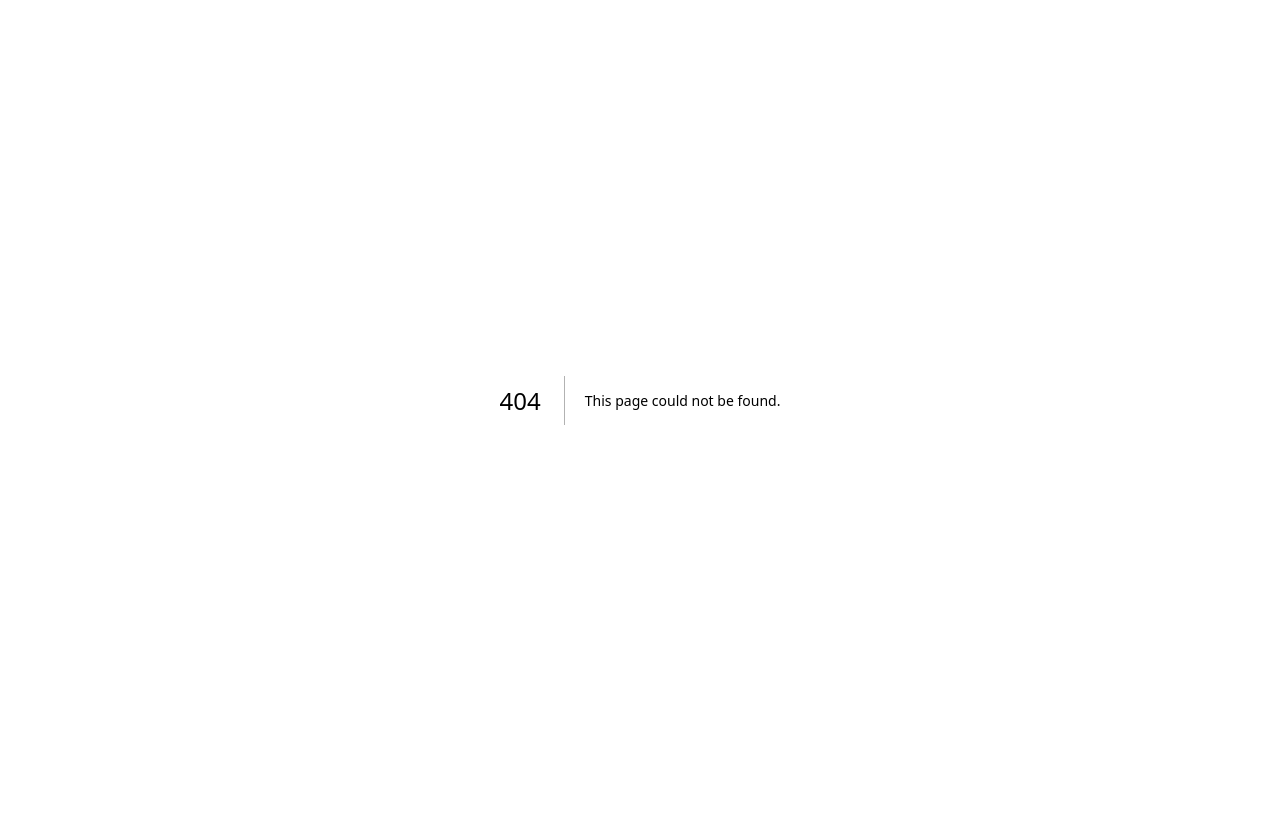
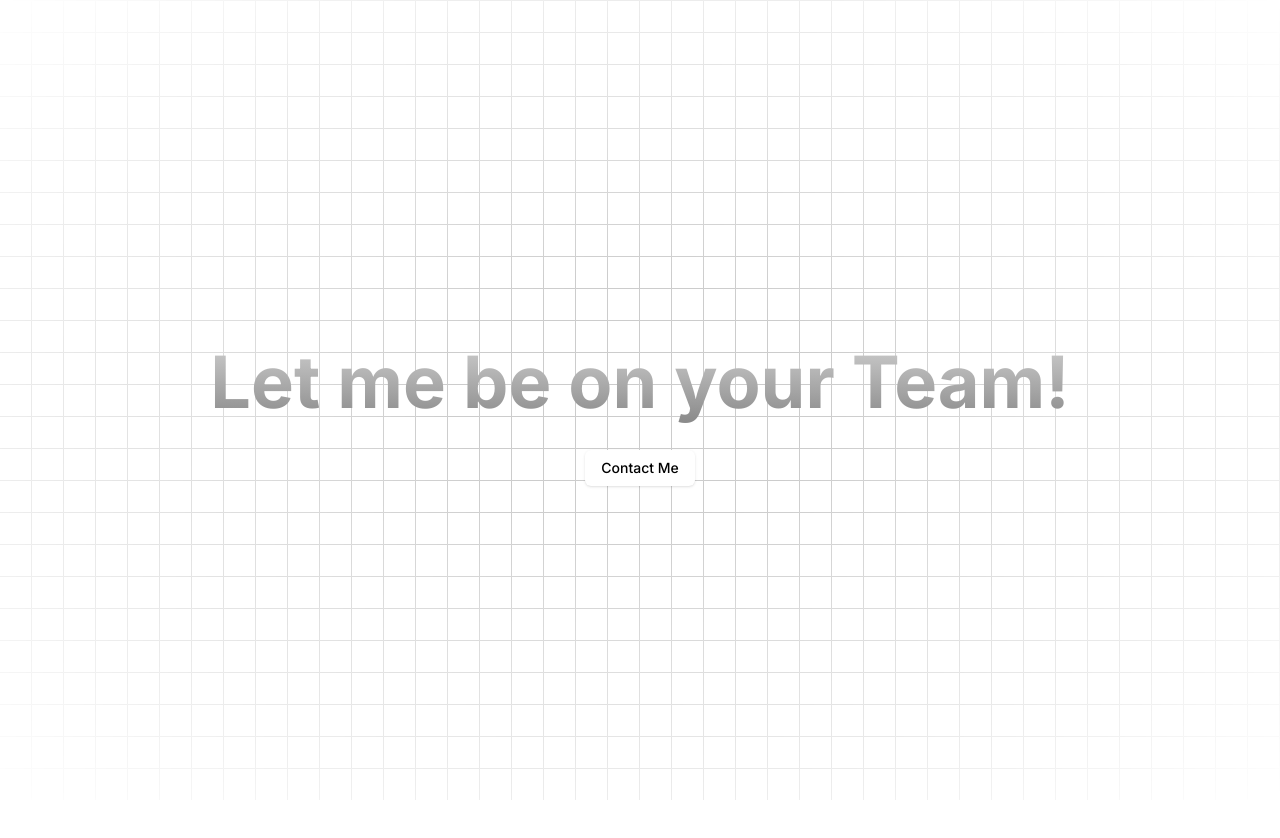
Before and after one commit to glenmiracle18/glens-portfolio, a Next.js app: page /gallery in a window 1280 px wide. Before the commit this address had no page. Shown: the top 838 px of the page. Before the commit the page ends 800 px from the top, so only its background shows below. Built offline with nearby package versions, Linux system fonts and the light colour scheme.

Commit message:
chore: refactoring components

```diff
--- /dev/null
+++ b/app/gallery/page.tsx
@@ -0,0 +1,25 @@
+import React from "react";
+import { Button } from "@/components/ui/button";
+
+const Gallery = () => {
+  return (
+    <div className="dark:bg-grid-white/[0.2] bg-grid-black/[0.2] relative mb-16 flex  h-[50rem] w-full items-center justify-center bg-white dark:bg-black">
+      {/* Radial gradient for the container to give a faded look */}
+      <div className="pointer-events-none absolute inset-0 flex items-center justify-center bg-white [mask-image:radial-gradient(ellipse_at_center,transparent_20%,black)] dark:bg-black"></div>
+      {/* all the elements in here will be placed on the background */}
+      <div className="flex flex-col items-center justify-center">
+        <p className="relative z-20 bg-gradient-to-b from-neutral-200 to-neutral-500 bg-clip-text py-8 text-4xl font-bold text-transparent sm:text-7xl">
+          Let me be on your Team!
+        </p>
+        <Button
+          borderRadius="1.75rem"
+          className="border-neutral-200 bg-white text-black dark:border-slate-800 dark:bg-slate-900 dark:text-white"
+        >
+          Contact Me
+        </Button>
+      </div>
+    </div>
+  );
+};
+
+export default Gallery;
--- a/components/ui/floating-navbar.tsx
+++ b/components/ui/floating-navbar.tsx
@@ -84,7 +84,9 @@ export const FloatingNav = ({
           <span>Contact</span>
           <span className="absolute inset-x-0 -bottom-px mx-auto h-px w-1/2 bg-gradient-to-r from-transparent via-blue-500  to-transparent" />
         </button>
-        <ModeToggle className="mr-2" />
+        <div className="mr-2">
+          <ModeToggle />
+        </div>
       </motion.div>
     </AnimatePresence>
   );
```
